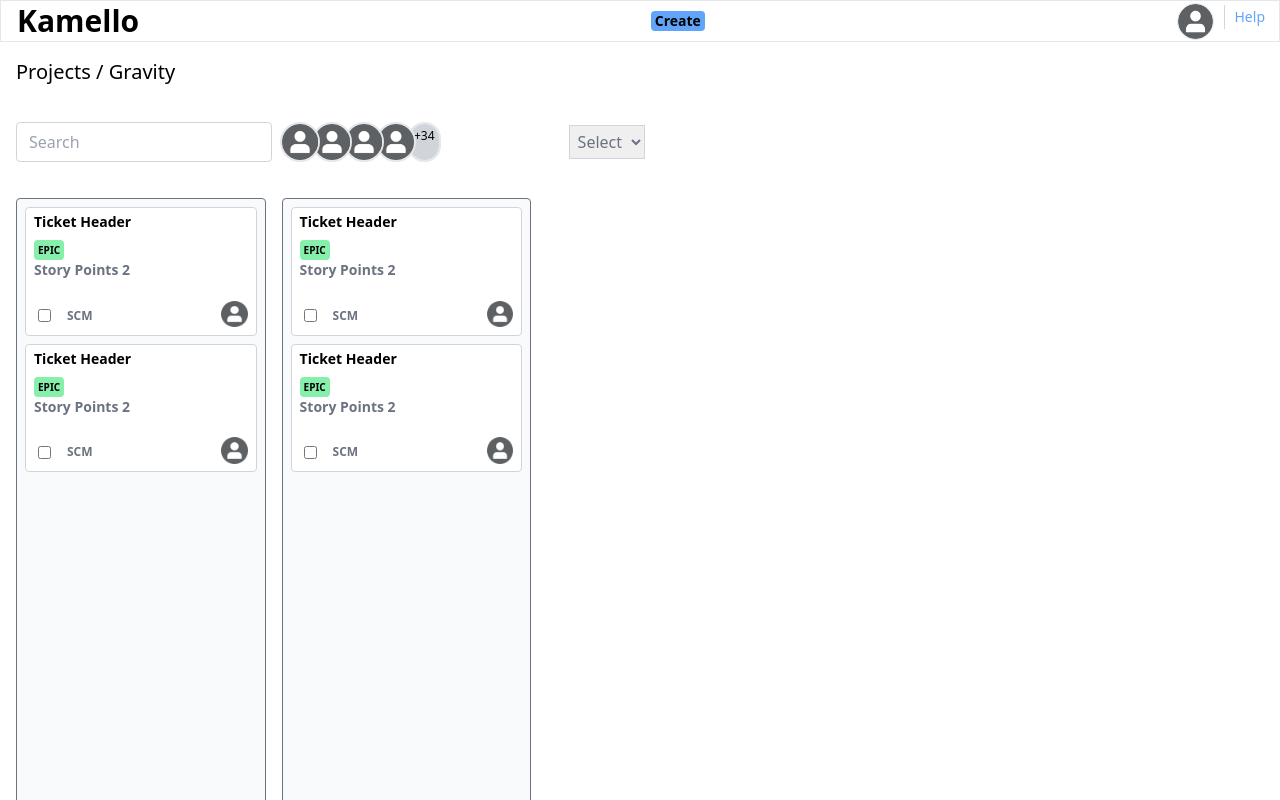
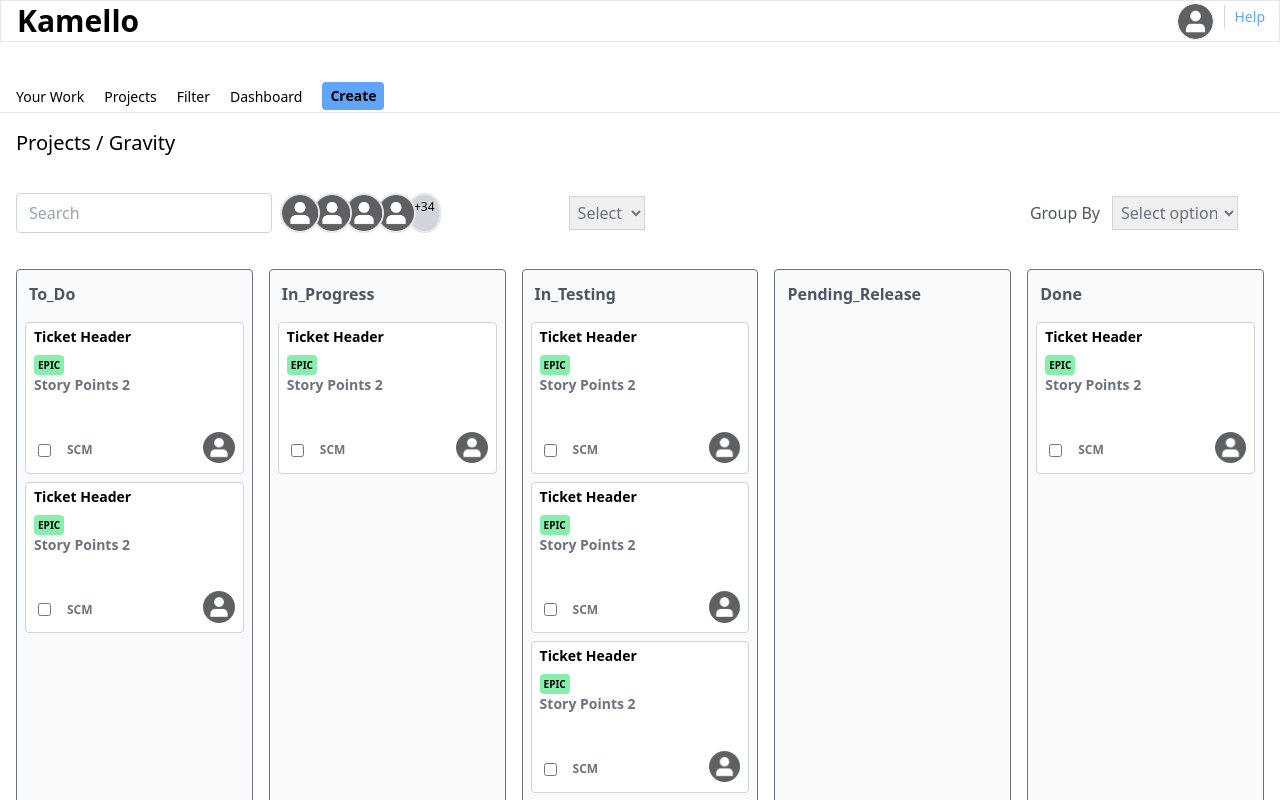
Before and after one commit to Nikhil3149446/kamello, a React (Vite) app: page / in a window 1280 px wide. Shown: the top 800 px of the page. Built offline with nearby package versions, Linux system fonts and the light colour scheme.

Commit message:
Created and Enhanced some UI features and added some new features like drag and drop partially

```diff
--- a/src/App.tsx
+++ b/src/App.tsx
@@ -7,13 +7,54 @@ import { KamelloTicketCreator } from './components/ticket-container/ticket/ticke
 import { useState } from 'react'
 function App() {
   const [showKamelloTicketCreator,setShowKamelloTicketCreator]=useState(false);
+  const [isActiveTab,setIsActiveTab]=useState("");
+  const [ticketTypes,setTicketTypes]=useState({
+    'To_Do':'To_Do',
+    'In_Progress':'In_Progress',
+    'In_Testing':'In_Testing',
+    'Pending_Release':'Pending_Release',
+    'Done':'Done'
+  })
+  const [ticketTypesNumber,setTicketTypesNumber]=useState({
+    'To_Do':[1,2],
+    'In_Progress':[1],
+    'In_Testing':[1,2,3,4],
+    'Pending_Release':[],
+    'Done':[1]
+  })
+  const [draggedTicket,setDraggedTicket]=useState('')
+  function handleOnWorkTabClick(){
+    setIsActiveTab('Your Work');
+  }
+  function handleOnProjectTabClick(){
+    setIsActiveTab('Projects');
+  }
+  function handleOnFilterTabClick(){
+    setIsActiveTab('Filter');
+  }
+  function handleOnDashboardClick(){
+    setIsActiveTab('Dashboard');
+  }
+
+
   return (
     <>
       <div className='flex flex-col w-full h-screen'>
-        {showKamelloTicketCreator && <KamelloTicketCreator/>}
-        <Header setShowKamelloTicketCreator={setShowKamelloTicketCreator}/>
+        {showKamelloTicketCreator && <KamelloTicketCreator setShowKamelloTicketCreator={setShowKamelloTicketCreator}/>}
+        <Header />
+        <div className='mt-[40px] border-b flex flex-row'>
+          <section className='flex flex-row gap-5 ml-4 text-sm'>
+            <button className={`${isActiveTab==='Your Work'?'border-b-2 border-blue-600':''}`} onClick={()=>handleOnWorkTabClick()}>Your Work</button>
+            <button className={`${isActiveTab==='Projects'?'border-b-2 border-blue-600':''}`} onClick={()=>handleOnProjectTabClick()}>Projects</button>
+            <button className={`${isActiveTab==='Filter'?'border-b-2 border-blue-600':''}`} onClick={()=>handleOnFilterTabClick()}>Filter</button>
+            <button className={`${isActiveTab==='Dashboard'?'border-b-2 border-blue-600':''}`} onClick={()=>handleOnDashboardClick()}>Dashboard</button>
+          </section>
+          <button className=' ml-[20px] rounded bg-blue-400 h-fit  p-[4px] pl-2 pr-2 mb-[2px]' onClick={()=>{setShowKamelloTicketCreator(true)}}>
+                <p className='font-semibold text-sm'>Create</p>
+          </button>
+        </div>
         <h1 className='text-xl ml-4 mt-4'>Projects / Gravity</h1>
-        <div className='flex flex-row items-center max-h-[10%] mt-4'>
+        <div className='relative flex flex-row items-center max-h-[10%] mt-4'>
         <SearchInput/>
         <Profile className='-ml-2 z-40'/>
         <Profile className='-ml-2 z-30'/>
@@ -23,10 +64,18 @@ function App() {
         <div className='ml-[10%]'>
         <DropDownInput/>
         </div>
+        <div className='absolute end-[40px] flex flex-row gap-3 items-center text-gray-600'>
+          <p>Group By</p>
+          <DropDownInput/>
+        </div>
         </div>
         <div className='flex h-full w-full gap-4 p-4'>
-        <TicketContainer />
-        <TicketContainer />
+        { Object.entries(ticketTypes).map(([key,value])=>{
+
+        return <TicketContainer key={key} ticketContainerType={value} ticketNumbers={ticketTypesNumber[value]} setTicketTypesNumber={setTicketTypesNumber} draggedTicket={draggedTicket} setDraggedTicket={setDraggedTicket}/>
+      })
+        }
+
         </div>
       </div>
     </>
--- a/src/components/header/header.tsx
+++ b/src/components/header/header.tsx
@@ -1,9 +1,5 @@
 import profilePicture from '../../assets/profile-picture.png';
-interface HeaderProps {
-    setShowKamelloTicketCreator: (value: boolean) => void;
-}
-
-export const Header = ({ setShowKamelloTicketCreator }: HeaderProps) => {
+export const Header = () => {
     return (
         <>
             <div className='w-[100%] h-[42px] flex flex-row border justify-between items-center'>
@@ -13,9 +9,7 @@ export const Header = ({ setShowKamelloTicketCreator }: HeaderProps) => {
 
                 </div>
                </div>
-               <button className='rounded bg-blue-400 h-fit  pl-1 pr-1' onClick={()=>{setShowKamelloTicketCreator(true)}}>
-                <p className='font-semibold text-sm'>Create</p>
-               </button>
+
                <div className='p-1 flex flex-row gap-[10px] mr-[10px]'>
                 <img src={profilePicture} className='w-[37px] h-full border rounded-[50%] '></img>
                 <div className='h-6 w-px bg-gray-300 mt-[2px] pb-[2px]'></div>
--- a/src/components/ticket-container/ticket-container.tsx
+++ b/src/components/ticket-container/ticket-container.tsx
@@ -1,23 +1,30 @@
 import {Ticket} from '../ticket-container/ticket/ticket'
-
-export const TicketContainer = () =>{
+interface TicketContainerProps{
+    ticketContainerType:any;
+    ticketNumbers:any;
+    setTicketTypesNumber:any;
+    draggedTicket:any;
+    setDraggedTicket:any;
+}
+export const TicketContainer = ({ticketContainerType,ticketNumbers,setTicketTypesNumber,draggedTicket,}:TicketContainerProps) =>{
 
     return (
         <>
 
             <div className='max-w-[20%] flex-1 rounded border border-gray-500 p-1 bg-gray-50'
             onDragOver={(e)=>e.preventDefault()}
-            onDrop={(e)=>{
-                e.preventDefault();
-                const data=e.dataTransfer.getData("text/plain")
-                if(data==="ticket"){
-                    // onDropSuccess();
-
-                }
+            onDrop={()=>{
+                setTicketTypesNumber({...ticketNumbers,ticketContainerType:[...ticketNumbers,1],draggedTicket:[]})
             }}
             >
-            <Ticket/>
-            <Ticket/>
+            <div className='text-gray-600 font-semibold m-2 mb-4'>
+                <p>{ticketContainerType}</p>
+            </div>
+            {ticketNumbers.map(()=>{
+                {console.log("The value of ticketNumbers is ",ticketNumbers)}
+            return <Ticket/>
+        })
+            }
             </div>
 
         </>
--- a/src/components/ticket-container/ticket/ticket-creator-popup.tsx
+++ b/src/components/ticket-container/ticket/ticket-creator-popup.tsx
@@ -1,7 +1,9 @@
 import React from 'react';
 import { DropDownInput } from '../../input/drop-down-input';
-
-export const KamelloTicketCreator = () => {
+interface KamelloTicketCreatorProps{
+    setShowKamelloTicketCreator:(value: boolean) => void;
+}
+export const KamelloTicketCreator = ({setShowKamelloTicketCreator}:KamelloTicketCreatorProps) => {
     return (
         <>
             {/* <dialog className='w-[50%] h-[50%] rounded bg-gray-100'>
@@ -14,7 +16,7 @@ export const KamelloTicketCreator = () => {
         // onClick={onClose}
       />
 
-      <div className="relative bg-gray-100 rounded w-[50%] h-[70%] p-4 flex  flex-col gap-2">
+      <div className="relative bg-gray-100 rounded w-[50%] h-[70%] p-4 pl-8 flex  flex-col gap-2">
         <h1 className='text-xl'>Create Issue</h1>
         <p className='text-sm'>Project<span className='text-red-700 font-semibold'>*</span></p>
         <DropDownInput/>
@@ -25,7 +27,7 @@ export const KamelloTicketCreator = () => {
         <div className='absolute left-0  bottom-0  h-[50px] w-full flex justify-end'>
 
             <button type='submit' className=' rounded h-fit p-1 mt-2 pl-2 pr-2 bg-blue-600 font-semibold mr-5'>Create</button>
-            <button type='submit' className=' rounded p-1 font-semibold mr-5'>Cancel</button>
+            <button type='submit' className=' rounded p-1 font-semibold mr-5' onClick={()=>{setShowKamelloTicketCreator(false)}}>Cancel</button>
         </div>
       </div>
     </div>
--- a/src/components/ticket-container/ticket/ticket.tsx
+++ b/src/components/ticket-container/ticket/ticket.tsx
@@ -5,8 +5,8 @@ export const Ticket = ()=>{
     return (
         <>
             <div className='w-[96=7%] h-full max-h-[20%] flex-1 border border-gray-300 m-1 mb-2 rounded bg-white' draggable='true'
-            onDragStart={(e)=>{
-                e.dataTransfer.setData("text/plain","ticket");
+            onDragStart={()=>{
+
             }}
             >
                 <div className='flex flex-col justify-between h-full'>
```
